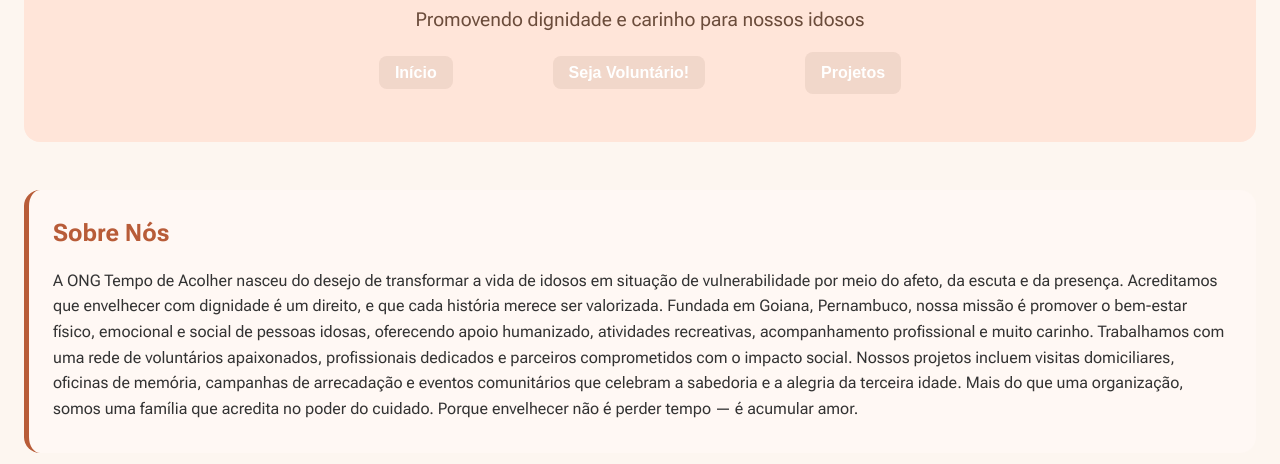
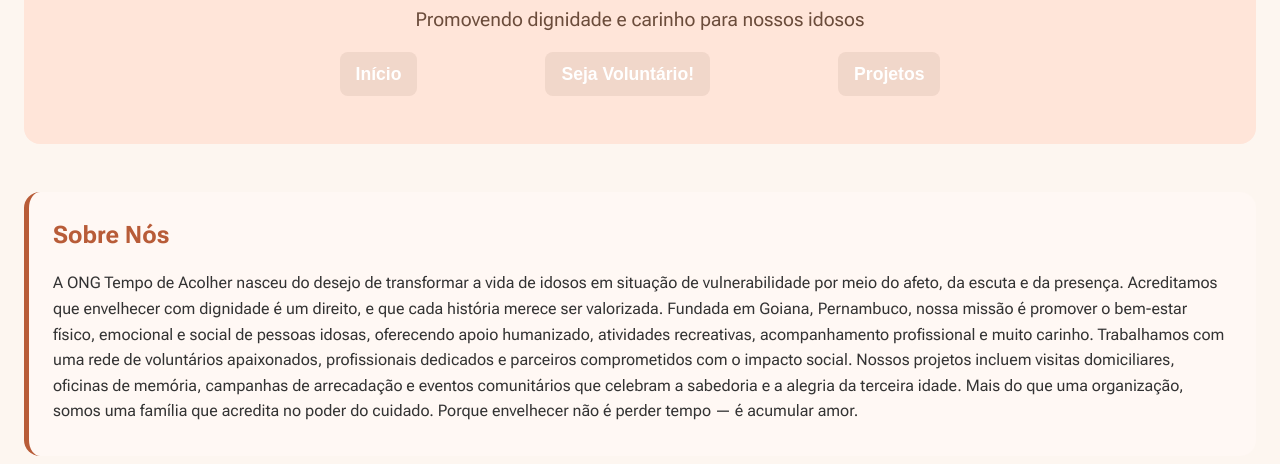
Before and after one commit to adeilson2012-create/Projeto_ONG, a plain HTML site: page index.html in a window 1280 px wide. Shown: the part 336-800 px from the top of the page. Drawn offline with Linux system fonts and the light colour scheme; a web font is replaced by a local one.

Commit message:
Atividade_2_HTML_CSS_Adicionando estilização e responsividade CSS

```diff
--- a/css/style.css
+++ b/css/style.css
@@ -96,7 +96,33 @@ nav a:hover {
   transform: scale(1.05);
 }
 
+/* Navegação com Flexbox */
+#navbar {
+  background-color: var(--color-secondary);
+  padding: var(--space-sm) var(--space-md);
+  border-radius: var(--space-sm);
+}
 
+.nav-flex {
+  display: flex;
+  justify-content: center;
+  align-items: center;
+  gap: var(--space-lg);
+  flex-wrap: wrap;
+}
+
+.nav-flex a {
+  text-decoration: none;
+  color: var(--color-neutral-white);
+  font-weight: 600;
+  font-size: var(--font-size-md);
+  transition: color 0.3s ease, transform 0.3s ease;
+}
+
+.nav-flex a:hover {
+  color: #0c0c0b;
+  transform: scale(1.05);
+}
 
 /* Seções */
 section {
```
